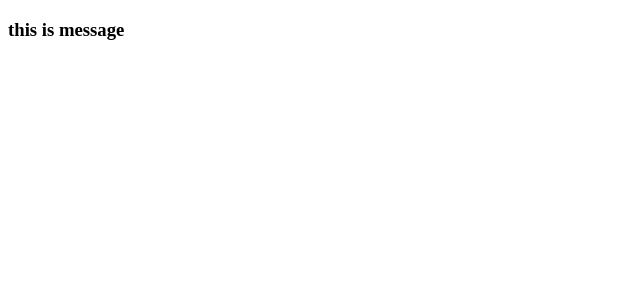
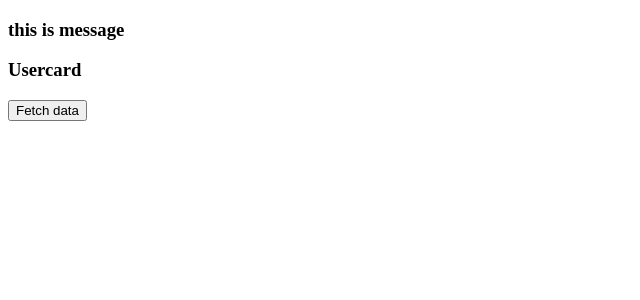
Before and after one commit to mlgmontage/react_playground, a React (Create React App) app: page / in a window 1280 px wide. Shown: the top 300 px of the page, without its empty margins (0-640 px from the left). Built offline with nearby package versions, Linux system fonts and the light colour scheme; no server answers.

Commit message:
fetching user data

```diff
--- a/src/App.js
+++ b/src/App.js
@@ -1,10 +1,12 @@
 import React from "react";
 import Message from "./components/Message";
+import Usercard from "./components/usercard";
 
 function App() {
   return (
     <div className="App">
       <Message msg="this is message" />
+      <Usercard />
     </div>
   );
 }
--- /dev/null
+++ b/src/components/usercard.js
@@ -0,0 +1,36 @@
+import React from "react";
+
+class Usercard extends React.Component {
+  constructor(props) {
+    super(props);
+    this.state = {
+      username: "mlgmontage",
+      data: null,
+    };
+    this.fetch_data = this.fetch_data.bind(this);
+  }
+
+  fetch_data() {}
+
+  componentDidMount() {
+    fetch(`https://api.github.com/users/${this.state.username}`)
+      .then((res) => res.json())
+      .then((jsonData) => {
+        this.setState({
+          data: jsonData,
+        });
+        console.log(this.state.data);
+      });
+  }
+
+  render() {
+    return (
+      <div>
+        <h3>Usercard</h3>
+        <button>Fetch data</button>
+      </div>
+    );
+  }
+}
+
+export default Usercard;
```
